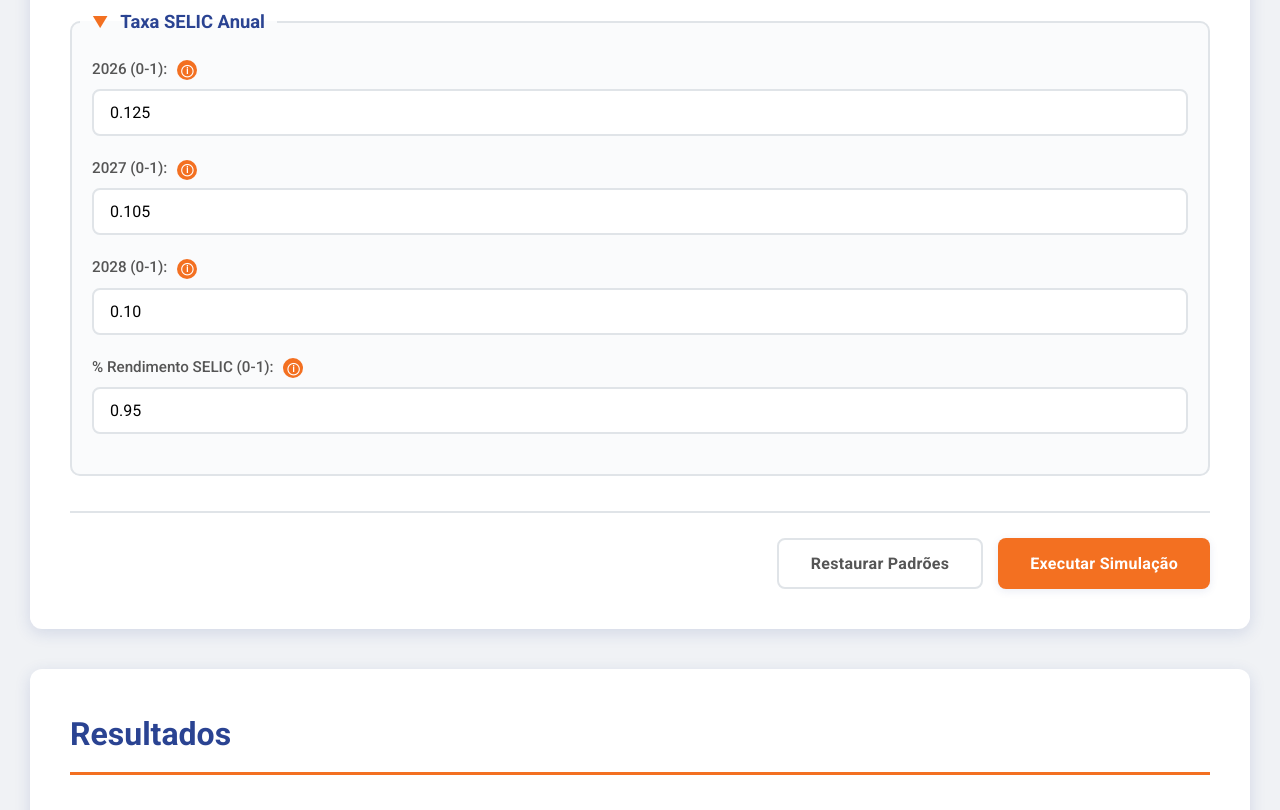
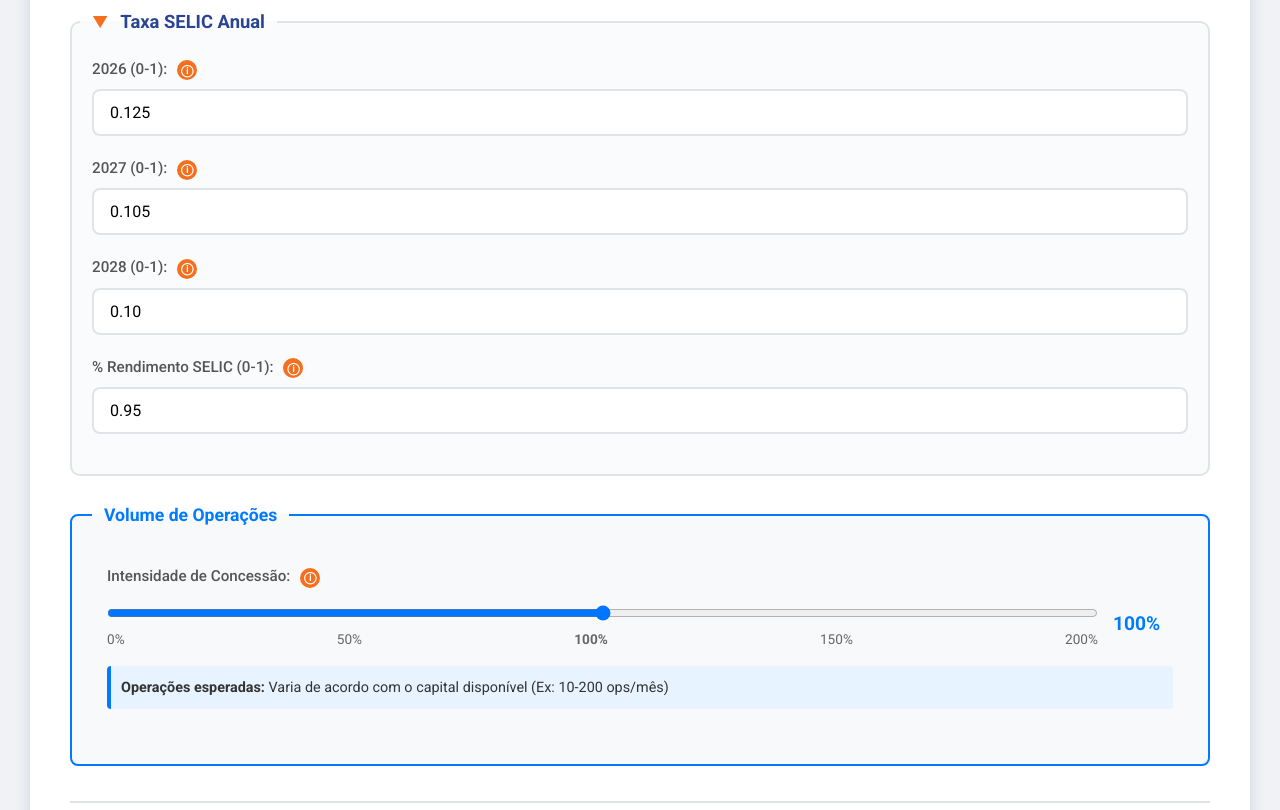
Before and after one commit to guipavieira/credit-operations-app, a Flask app: page / in a window 1280 px wide. Shown: the part 4715-5525 px from the top of the page. Run offline with Flask 3, Linux system fonts and the light colour scheme; some libraries are stand-ins or nearby versions.

Commit message:
Adicionar ticket médio das operações no resumo da simulação

```diff
--- a/backend/app.py
+++ b/backend/app.py
@@ -55,15 +55,22 @@ def simulate():
         # Conta total de operações inadimplentes acumuladas
         total_inadimplentes = int(df_carteira["operacoes_inadimplentes_novas"].sum())
 
+        # Calcula ticket médio das operações (desembolso acumulado / total de operações)
+        total_ops = int(ultimo_mes_carteira["operacoes_realizadas_acum"])
+        desembolso_total = float(ultimo_mes_carteira["desembolso_acum"])
+        ticket_medio = desembolso_total / total_ops if total_ops > 0 else 0.0
+
         resumo = {
             "saldo_final_fundo": float(ultimo_mes_fundo["saldo_final"]),
-            "total_operacoes": int(ultimo_mes_carteira["operacoes_realizadas_acum"]),
+            "total_operacoes": total_ops,
             "honras_acumuladas": float(ultimo_mes_carteira["honras_acumuladas"]),
             "recuperacoes_acumuladas": float(ultimo_mes_carteira["recuperacoes_acumuladas"]),
-            "desembolso_acumulado": float(ultimo_mes_carteira["desembolso_acum"]),
+            "desembolso_acumulado": desembolso_total,
+            "ticket_medio": ticket_medio,
             "meses_restricoes_operacionais": meses_com_restricoes,
             "indice_sgc": float(ultimo_mes_carteira["indice_sgc"]),
             "taxa_inadimplencia_qtd": float(ultimo_mes_carteira["taxa_inadimplencia_qtd"]),
+            "taxa_inadimplencia_valor": float(ultimo_mes_carteira["taxa_inadimplencia_valor"]),
             "operacoes_inadimplentes": total_inadimplentes
         }
 
@@ -96,4 +103,6 @@ def api_info():
     return {"message": "API de Simulação de Operações de Crédito"}
 
 if __name__ == "__main__":
-    app.run(debug=True, port=5000)
+    # Para acesso pela rede local, use host='0.0.0.0'
+    # Para acesso apenas local, use host='127.0.0.1' (padrão)
+    app.run(debug=True, host='0.0.0.0', port=5000)
--- a/frontend/static/js/app.js
+++ b/frontend/static/js/app.js
@@ -30,6 +30,9 @@ document.addEventListener('DOMContentLoaded', async function() {
 
     // Inicializa botão de recolher/expandir todos
     initializeToggleAllSections();
+
+    // Inicializa slider de volume de operações
+    initializeVolumeSlider();
 
     // Adicionar novo aporte extra
     addAporteBtn.addEventListener('click', function() {
@@ -215,8 +218,16 @@ function displayResumo(resumo) {
                     <span class="value">${(resumo.taxa_inadimplencia_qtd * 100).toFixed(2)}%</span>
                 </div>
                 <div class="resumo-item">
+                    <span class="label">Taxa Inadimplência (Valor):</span>
+                    <span class="value">${(resumo.taxa_inadimplencia_valor * 100).toFixed(2)}%</span>
+                </div>
+                <div class="resumo-item">
                     <span class="label">Desembolso Acumulado:</span>
                     <span class="value">R$ ${formatMoney(resumo.desembolso_acumulado)}</span>
+                </div>
+                <div class="resumo-item">
+                    <span class="label">Ticket Médio das Operações:</span>
+                    <span class="value">R$ ${formatMoney(resumo.ticket_medio)}</span>
                 </div>
             </div>
         </div>
@@ -471,3 +482,25 @@ function initializeToggleAllSections() {
         });
     }
 }
+
+// Inicializa o slider de volume de operações
+function initializeVolumeSlider() {
+    const slider = document.getElementById('multiplicador_volume_operacoes');
+    const valueDisplay = document.getElementById('volume_value');
+
+    if (slider && valueDisplay) {
+        slider.addEventListener('input', function() {
+            const percentage = Math.round(this.value * 100);
+            valueDisplay.textContent = percentage + '%';
+
+            // Atualiza cor do texto baseado no valor
+            if (this.value < 0.7) {
+                valueDisplay.style.color = '#28a745'; // Verde para conservador
+            } else if (this.value > 1.3) {
+                valueDisplay.style.color = '#dc3545'; // Vermelho para agressivo
+            } else {
+                valueDisplay.style.color = '#007bff'; // Azul para padrão
+            }
+        });
+    }
+}
--- a/frontend/templates/index.html
+++ b/frontend/templates/index.html
@@ -442,6 +442,40 @@
                         </div>
                     </fieldset>
 
+                    <!-- Controle de Volume de Operações -->
+                    <fieldset style="margin-top: 20px; margin-bottom: 20px; background-color: #f8f9fa; border: 2px solid #007bff; border-radius: 8px;">
+                        <legend style="font-weight: 600; color: #007bff; font-size: 1.1em;">Volume de Operações</legend>
+                        <div class="form-group" style="padding: 15px;">
+                            <label for="multiplicador_volume_operacoes" style="display: block; margin-bottom: 10px;">
+                                Intensidade de Concessão:
+                                <span class="info-icon" data-info="Ajusta o volume de operações em relação ao padrão calculado automaticamente. 100% mantém o volume padrão baseado no capital do fundo. Valores menores (50%) são mais conservadores, valores maiores (150-200%) são mais agressivos.">ⓘ</span>
+                            </label>
+                            <div style="display: flex; align-items: center; gap: 15px;">
+                                <div style="flex: 1; position: relative;">
+                                    <input type="range"
+                                           id="multiplicador_volume_operacoes"
+                                           name="multiplicador_volume_operacoes"
+                                           min="0"
+                                           max="2"
+                                           step="0.1"
+                                           value="1.0"
+                                           style="width: 100%; height: 8px; cursor: pointer;">
+                                    <div style="display: flex; justify-content: space-between; margin-top: 5px; font-size: 0.85em; color: #666;">
+                                        <span>0%</span>
+                                        <span>50%</span>
+                                        <span style="font-weight: 600;">100%</span>
+                                        <span>150%</span>
+                                        <span>200%</span>
+                                    </div>
+                                </div>
+                                <span id="volume_value" style="min-width: 60px; font-weight: 600; color: #007bff; font-size: 1.2em;">100%</span>
+                            </div>
+                            <div id="volume_info" style="margin-top: 15px; padding: 10px; background-color: #e7f3ff; border-left: 4px solid #007bff; border-radius: 4px; font-size: 0.9em;">
+                                <strong>Operações esperadas:</strong> Varia de acordo com o capital disponível (Ex: 10-200 ops/mês)
+                            </div>
+                        </div>
+                    </fieldset>
+
                     <div class="form-actions">
                         <button type="button" id="reset-btn">Restaurar Padrões</button>
                         <button type="submit">Executar Simulação</button>
```
Also changed, not shown: backend/services/simulation.py (+32 -5 lines).
